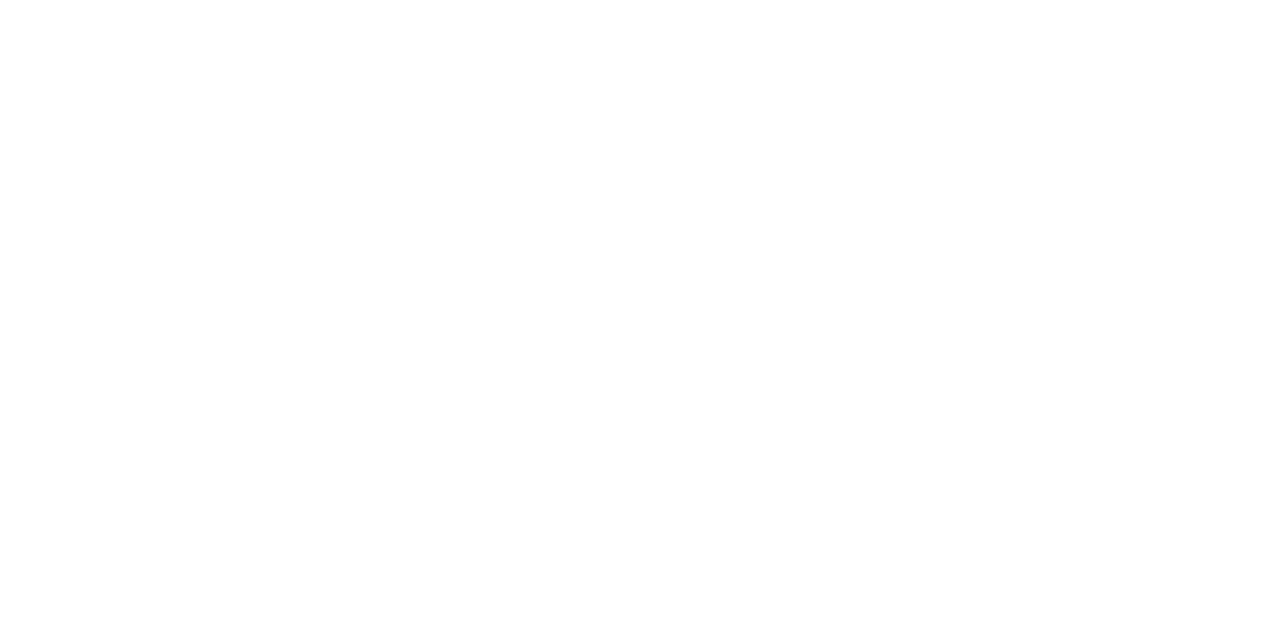
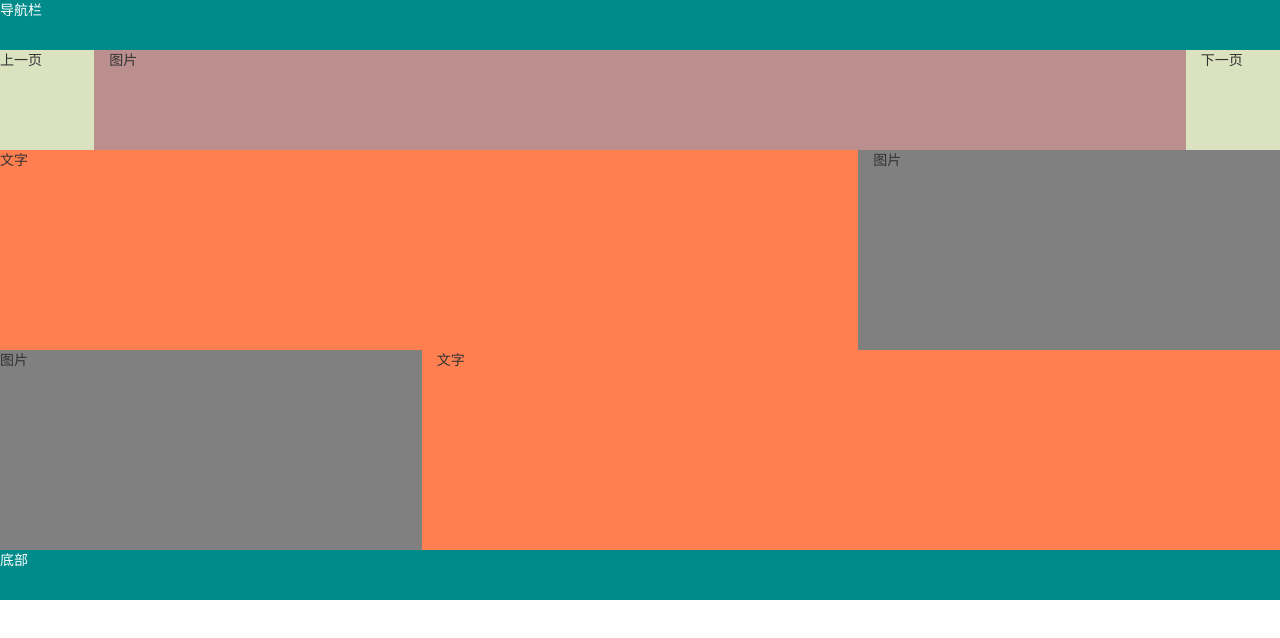
Before and after one commit to zjzoujie/myweb, a plain HTML site: page index.html in a window 1280 px wide. Drawn offline with nearby package versions, Linux system fonts and the light colour scheme.

Commit message:
20170714ketanglianxi

```diff
--- a/index.html
+++ b/index.html
@@ -1,12 +1,43 @@
 <!DOCTYPE html>
-<html>
+<html lang="zh-CN">
 
 <head>
-
+    <meta name="viewport" content="width=device-width, initial-scale=1, maximum-scale=1, user-scalable=no">
+    <link href="https://cdn.bootcss.com/bootstrap/3.3.7/css/bootstrap.min.css" rel="stylesheet">
+    <script src="https://cdn.bootcss.com/bootstrap/3.3.7/js/bootstrap.min.js"></script>
 </head>
 
 <body>
 
+
+    <div class="row" id="daohanglan">
+        <div class="col-md-12" style="background-color:darkcyan;height: 50px;color: white">导航栏</div>
+    </div>
+
+
+    <div class="row" id="zhutitu">
+        <div class="col-md-1" style="background-color:rgba(112, 139, 0, 0.25);height: 100px">上一页</div>
+        <div class="col-md-10" style="background-color:rosybrown;height: 100px">图片</div>
+        <div class="col-md-1" style="background-color:rgba(112, 139, 0, 0.25);height:100px">下一页</div>
+    </div>
+
+
+
+    <div class="row" id="jieshao">
+        <div class="col-md-8" style="background-color:coral;height: 200px">文字</div>
+        <div class="col-md-4" style="background-color:gray;height: 200px">图片</div>
+    </div>
+
+
+     <div class="row" id="xinwen">
+        <div class="col-md-4" style="background-color:gray;height: 200px">图片</div>
+        <div class="col-md-8" style="background-color:coral;height: 200px">文字</div>
+    </div>
+
+     <div class="row" id="dibu">
+        <div class="col-md-12" style="background-color:darkcyan;height: 50px;color: white">底部</div>
+    </div>
+
 </body>
 
 </html>
```
